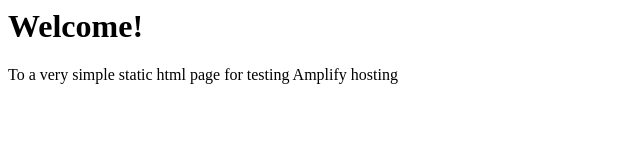
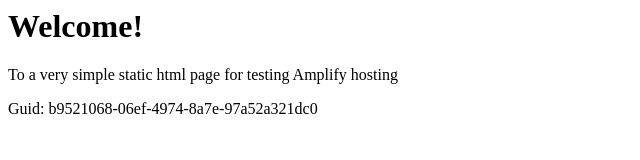
Before and after one commit to aws-aemilia-gru/Github-PR-Commit-Integration-Test-DoNotTouch-GitHubAutoBuildCanaryTest-v1-preprod-sa-east-1, a website: page src/index.html in a window 1280 px wide. Shown: the whole page, without its empty margins (0-640 px from the left). Drawn offline with Linux system fonts and the light colour scheme.

Commit message:
commit from integ tests

```diff
--- a/src/index.html
+++ b/src/index.html
@@ -1,3 +1,5 @@
+
+
 <html lang="en">
 
 <head>
@@ -10,6 +12,6 @@
 <body>
     <h1>Welcome!</h1>
     <p>To a very simple static html page for testing Amplify hosting</p>
-</body>
+    <p>Guid: b9521068-06ef-4974-8a7e-97a52a321dc0</p></body>
 
 </html>
```
